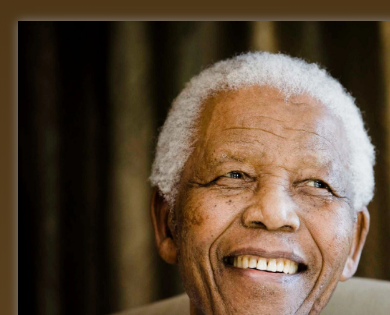
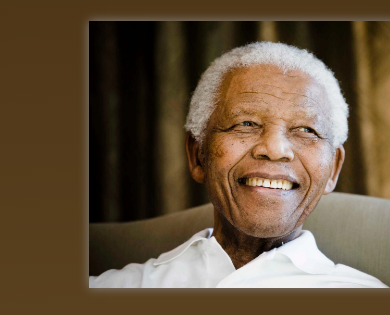
Before and after one commit to rupeshchiluka001/beginner_web_projects, a plain HTML site: page 1_tribute_page/nelson_mandela.html in a window 390 px wide. Shown: the part 277-592 px from the top of the page. Drawn offline with Linux system fonts and the light colour scheme.

Commit message:
Reponsive picture adjustments

```diff
--- a/1_tribute_page/nelson_mandela.css
+++ b/1_tribute_page/nelson_mandela.css
@@ -26,8 +26,9 @@ body {
 #neslon-img {
     padding: 0px;
     margin: 30px 0px 30px 0px;
-    width: 550px;
-    height: 400px;
+    width: 50%;
+    min-width: 400px;
+    height: auto;
     box-shadow: 0px 0px 10px #888888;
 }
 
@@ -123,5 +124,8 @@ body {
             align-self: inherit;
         }
 
+        #achivement {
+            align-self: inherit;
+        }
     }
 }
```
